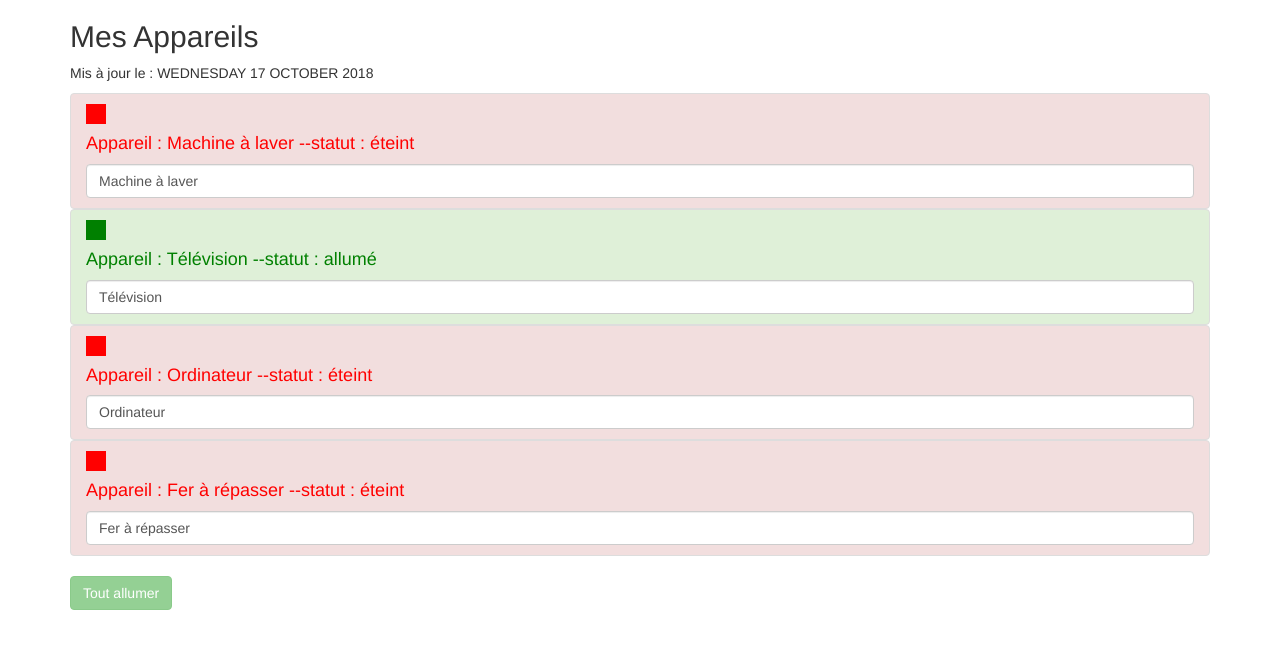
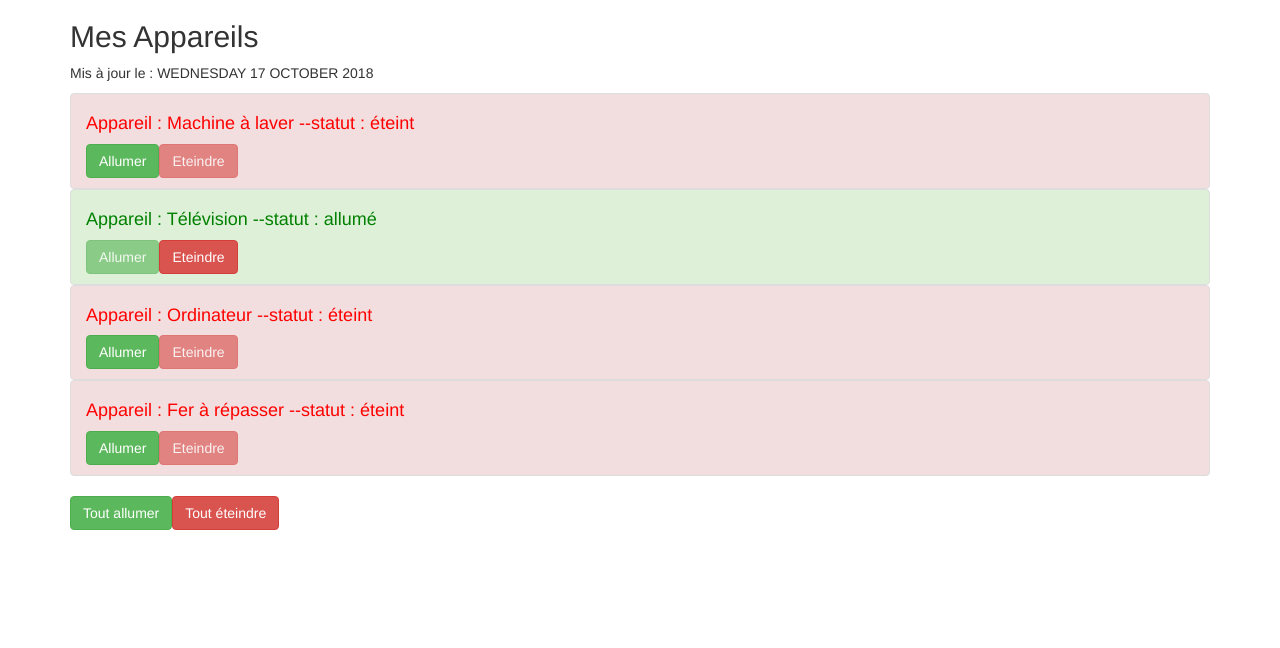
Before and after one commit to Ugrah/course-angular, an Angular app: page / in a window 1280 px wide. Shown: the top 648 px of the page. Built offline with nearby package versions, Linux system fonts and the light colour scheme.

Commit message:
Création et utilisation de notre premier service.

```diff
--- a/src/app/app.component.html
+++ b/src/app/app.component.html
@@ -6,13 +6,15 @@
       <p>Mis à jour le : {{ lastUpdate | async | date: 'EEEE d MMMM y' | uppercase }}</p>
 
       <ul class="list-group">
-        <app-appareil *ngFor="let appareil of appareils"
+        <app-appareil *ngFor="let appareil of appareils; let i = index"
+                      [indexOfAppareil]="i"
                       [appareilName]="appareil.name"
                       [appareilStatus]="appareil.status"></app-appareil>
       </ul>
       <button class="btn btn-success"
-              [disabled]="!isAuth"
               (click)="onAllumer()">Tout allumer</button>
+      <button class="btn btn-danger"
+              (click)="onEteindre()">Tout éteindre</button>
     </div>
   </div>
 </div>
--- a/src/app/app.component.ts
+++ b/src/app/app.component.ts
@@ -1,11 +1,12 @@
-import { Component } from '@angular/core';
+import { Component, OnInit } from '@angular/core';
+import { AppareilService } from './services/appareil.service';
 
 @Component({
   selector: 'app-root',
   templateUrl: './app.component.html',
   styleUrls: ['./app.component.scss']
 })
-export class AppComponent {
+export class AppComponent implements OnInit {
   isAuth = false;
 
   lastUpdate = new Promise(
@@ -19,37 +20,22 @@
     }
   );
 
-  appareils = [
-    {
-      name: 'Machine à laver',
-      status: 'éteint'
-    },
-    {
-      name: 'Télévision',
-      status: 'allumé'
-    },
-    {
-      name: 'Ordinateur',
-      status: 'éteint'
-    },
-    {
-      name: 'Fer à répasser',
-      status: 'éteint'
-    }
-  ];
+  appareils: any[];
 
-  constructor() {
-    /*
-    setTimeout(
-      () => {
-        this.isAuth = true;
-      }, 4000
-    );
-    */
+  constructor(private appareilService: AppareilService) {
+
+  }
+
+  ngOnInit() {
+    this.appareils = this.appareilService.appareils;
   }
 
   onAllumer() {
-    console.log('on allume tout !');
+    this.appareilService.switchOnAll();
+  }
+
+  onEteindre() {
+    this.appareilService.switchOffAll();
   }
 
 }
--- a/src/app/app.module.ts
+++ b/src/app/app.module.ts
@@ -5,6 +5,8 @@
 import { AppComponent } from './app.component';
 import { MonPremierComponent } from './mon-premier/mon-premier.component';
 import { AppareilComponent } from './appareil/appareil.component';
+
+import { AppareilService } from './services/appareil.service';
 
 @NgModule({
   declarations: [
@@ -16,7 +18,9 @@
     BrowserModule,
     FormsModule
   ],
-  providers: [],
+  providers: [
+    AppareilService
+  ],
   bootstrap: [AppComponent]
 })
 export class AppModule { }
--- a/src/app/appareil/appareil.component.html
+++ b/src/app/appareil/appareil.component.html
@@ -1,8 +1,11 @@
 <li [ngClass]="{'list-group-item': true,
                'list-group-item-success': appareilStatus === 'allumé',
                'list-group-item-danger': appareilStatus === 'éteint'}">
-  <div
-    style="width: 20px; height: 20px;" [ngStyle]="{backgroundColor: getColorStatus()}"></div>
   <h4 [ngStyle]="{color: getColor()}">Appareil : {{ appareilName }} --statut : {{ getStatus() }}</h4>
-  <input type="text" class="form-control" [(ngModel)]="appareilName" />
+  <button class="btn btn-success"
+          (click)="onSwitchOn()"
+          [disabled]="appareilStatus === 'allumé'">Allumer</button>
+  <button class="btn btn-danger"
+          (click)="onSwitchOff()"
+          [disabled]="appareilStatus === 'éteint'">Eteindre</button>
 </li>
--- a/src/app/appareil/appareil.component.ts
+++ b/src/app/appareil/appareil.component.ts
@@ -1,4 +1,5 @@
 import { Component, Input, OnInit } from '@angular/core';
+import { AppareilService } from '../services/appareil.service'
 
 @Component({
   selector: 'app-appareil',
@@ -9,8 +10,9 @@
 
   @Input() appareilName: string;
   @Input() appareilStatus: string;
+  @Input() indexOfAppareil: number;
 
-  constructor() { }
+  constructor(private appareilService: AppareilService) { }
 
   ngOnInit() {
   }
@@ -35,4 +37,12 @@
     }
   }
 
+  onSwitchOn() {
+    this.appareilService.switchOnOne(this.indexOfAppareil);
+  }
+
+  onSwitchOff() {
+    this.appareilService.switchOffOne(this.indexOfAppareil);
+  }
+
 }
--- /dev/null
+++ b/src/app/services/appareil.service.ts
@@ -0,0 +1,42 @@
+export class AppareilService {
+
+  appareils = [
+    {
+      name: 'Machine à laver',
+      status: 'éteint'
+    },
+    {
+      name: 'Télévision',
+      status: 'allumé'
+    },
+    {
+      name: 'Ordinateur',
+      status: 'éteint'
+    },
+    {
+      name: 'Fer à répasser',
+      status: 'éteint'
+    }
+  ];
+
+  switchOnAll() {
+    for(let appareil of this.appareils) {
+      appareil.status = 'allumé'
+    }
+  }
+
+  switchOffAll() {
+    for(let appareil of this.appareils) {
+      appareil.status = 'éteint'
+    }
+  }
+
+  switchOnOne(index: number) {
+    this.appareils[index].status = 'allumé'
+  }
+
+  switchOffOne(index: number) {
+    this.appareils[index].status = 'éteint'
+  }
+
+}
```
